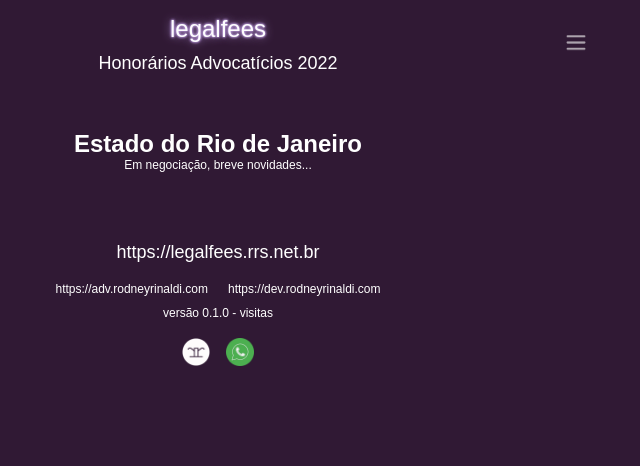
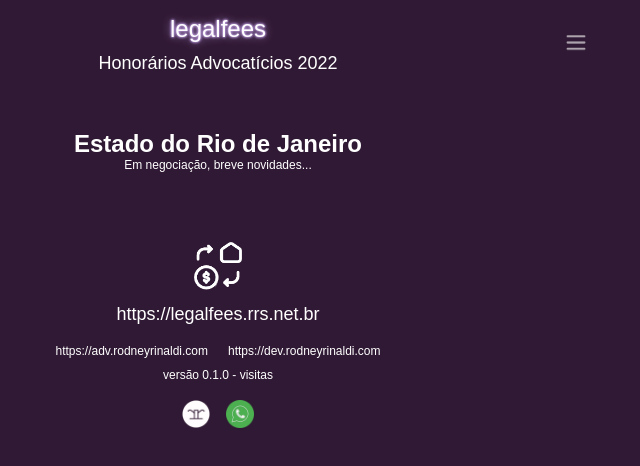
Before and after one commit to rodneyrinaldi/legalfees-web, a Next.js app: page /ufrj in a window 1280 px wide. Shown: the top 466 px of the page, without its empty margins (422-1062 px from the left). Built offline with nearby package versions, Linux system fonts and the light colour scheme.

Commit message:
refactoring page logo image

```diff
--- a/parts/footer/index.js
+++ b/parts/footer/index.js
@@ -15,6 +15,13 @@ export default function Footer({ visits }) {
 
   return (
     <div className={styles.container}>
+      <Image
+        src="/logo.png"
+        alt="logo"
+        width={48}
+        height={48}
+        className={styles.inputboxconfirm}
+      />
       <h2>https://legalfees.rrs.net.br</h2>
       <div className={styles.footer}>
         <a href="http://adv.rodneyrinaldi.com">
--- a/styles/footer.module.css
+++ b/styles/footer.module.css
@@ -1,9 +1,9 @@
 .container {
-  padding: 20px;
+  padding: 40px 0 0;
   text-align: center;
 }
 .container h2 {
-  padding: 20px 0 14px;
+  padding: 10px 0 14px;
   margin: 0;
   font-size: 18px;
   font-weight: 300;
```
Also changed, not shown: public/logo.png (added), 1 other file (tests, documents, lock files or other folders).
